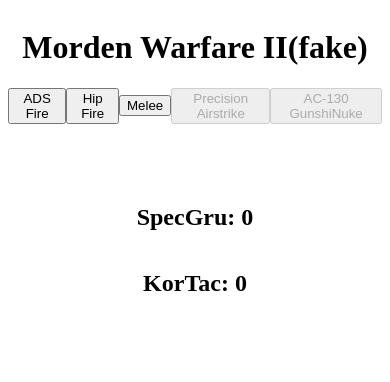
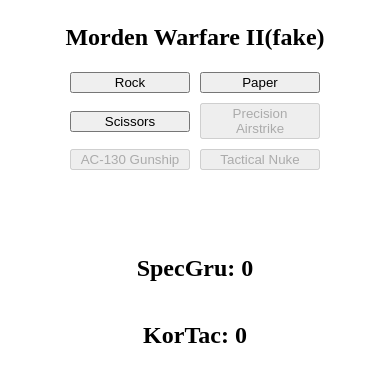
Before and after one commit to nguyenthanhbinhps28654/test, a plain HTML site: page index.html in a window 390 px wide. Drawn offline with Linux system fonts and the light colour scheme.

Commit message:
Update index.html

```diff
--- a/index.html
+++ b/index.html
@@ -11,9 +11,13 @@
 
         .button-container {
             display: flex;
-            justify-content: center;
+            flex-direction: column;
             align-items: center;
             margin-bottom: 20px;
+        }
+
+        button {
+            margin: 5px;
         }
 
         .message {
@@ -27,18 +31,34 @@
             box-shadow: 0px 2px 4px rgba(0, 0, 0, 0.2);
             font-weight: bold;
         }
+
+        /* CSS for mobile screens */
+        @media (max-width: 480px) {
+            h1 {
+                font-size: 24px;
+            }
+
+            .button-container {
+                flex-direction: row;
+                flex-wrap: wrap;
+                justify-content: center;
+            }
+
+            button {
+                width: 120px;
+            }
+        }
     </style>
 </head>
 <body>
     <h1>Morden Warfare II(fake)</h1>
     <div class="button-container">
-        <button onclick="playGame('rock')">ADS Fire</button>
-        <button onclick="playGame('paper')">Hip Fire</button>
-        <button onclick="playGame('scissors')">Melee</button>
-        <br><br>
-
+        <button onclick="playGame('rock')">Rock</button>
+        <button onclick="playGame('paper')">Paper</button>
+        <button onclick="playGame('scissors')">Scissors</button>
         <button id="strealst" disabled onclick="increaseSpecGruScore()">Precision Airstrike</button>
-        <button id="a3-6" disabled onclick="increaseSpecGruScoreA3()">AC-130 GunshiNuke</button>
+        <button id="a3-6" disabled onclick="increaseSpecGruScoreA3()">AC-130 Gunship</button>
+        <button id="tacNK" disabled onclick="increaseSpecGruScoreTacNK()">Tactical Nuke</button>
     </div>
     <h2 id="result"></h2>
     <h2 id="player-score">SpecGru: 0</h2>
@@ -143,7 +163,7 @@
                 document.getElementById("strealst").disabled = true; // Vô hiệu hóa nút
 
                 showMessage("SpecGru Airstrike Pilot: This is Warlock 1-1 inbound for Precision Airstrike, Danger close!");
-                showMessage("SpecGru Airstrike Pilot: Good kill, Good kill, " + randomScore + " Enemy KIA!");
+                showMessage("SpecGru Airstrike Pilot: Good kill, Good kill, " + randomScore + " Enemy KIA on that run!");
             }
         }
 
@@ -154,7 +174,7 @@
                 updateScore();
                 document.getElementById("a3-6").disabled = true; // Vô hiệu hóa nút
 
-                showMessage("SpecGru Gunship Pilot: Jäger-1, this is Spectre, good hit, " + randomScore + " Enemy KIA!");
+                showMessage("SpecGru Gunship Pilot: Jäger-1 this is Spectre, good hit, " + randomScore + " Enemy KIA!");
             }
         }
 
```
